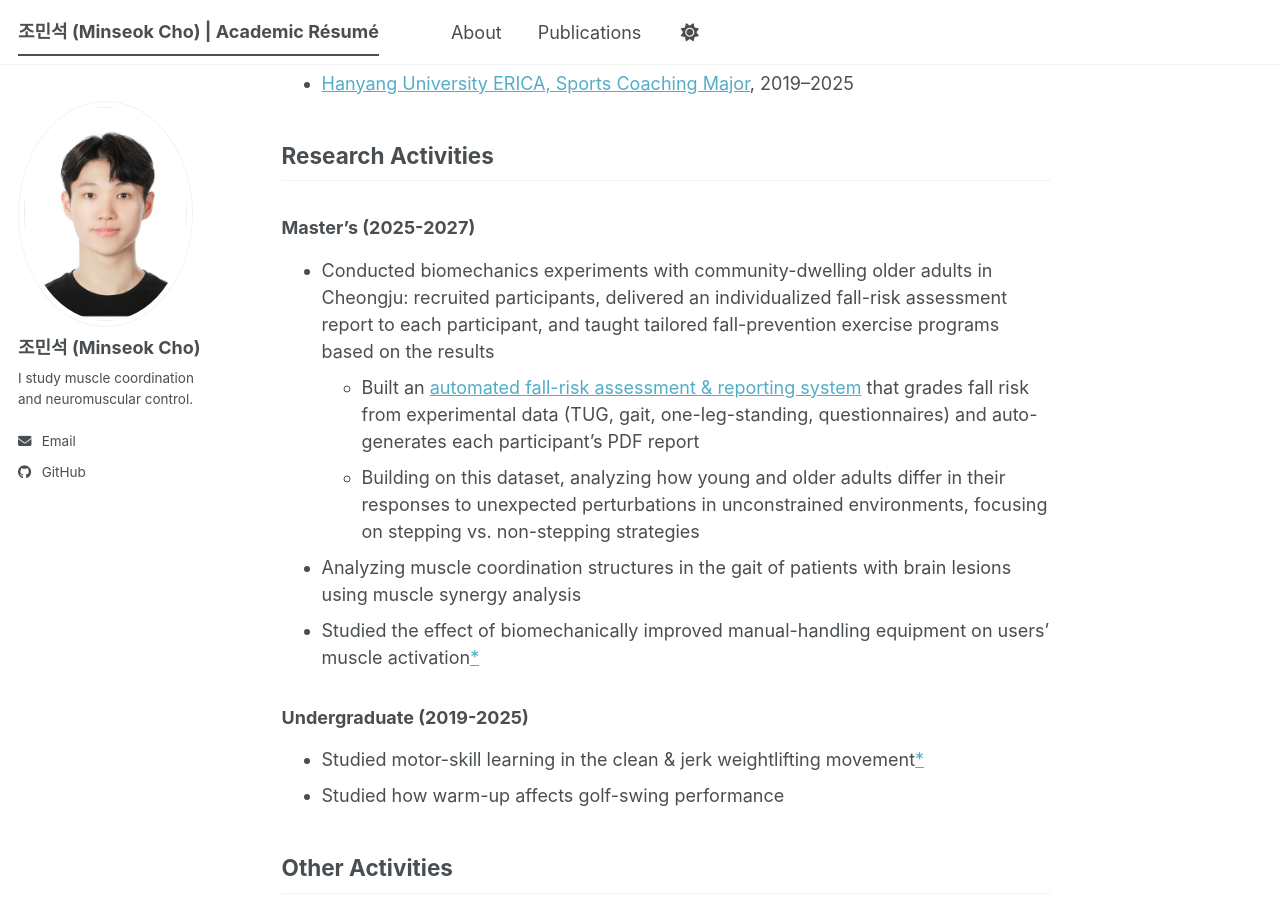
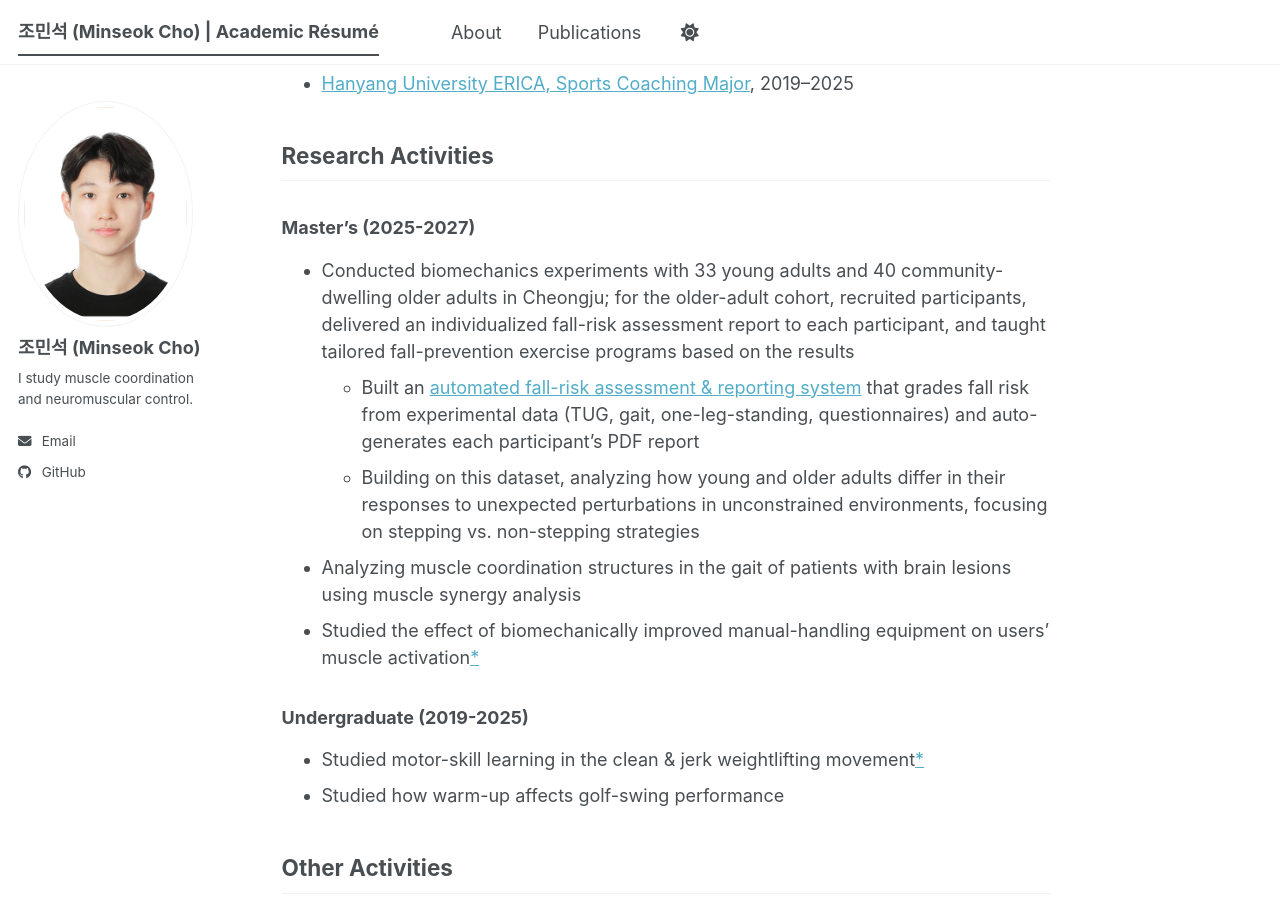
Before and after one commit to Rukkha1024/Rukkha1024.github.io, a Jekyll site: the page built from _pages/about.md, in a window 1280 px wide and 900 px high, scrolled down 1021 px. Built offline with Jekyll 4.4.1, drawn with Linux system fonts in a browser that asks for light colours; a style sheet for code colours, icons or effects is not loaded.

Commit message:
연구 참여자 연령대와 인원 수정

```diff
--- a/_pages/about.md
+++ b/_pages/about.md
@@ -38,7 +38,7 @@ Using multi-channel electromyography (EMG) and NMF-based muscle synergy analysis
 
 ### Master's (2025-2027)
 
-- Conducted biomechanics experiments with community-dwelling older adults in Cheongju: recruited participants, delivered an individualized fall-risk assessment report to each participant, and taught tailored fall-prevention exercise programs based on the results
+- Conducted biomechanics experiments with 33 young adults and 40 community-dwelling older adults in Cheongju; for the older-adult cohort, recruited participants, delivered an individualized fall-risk assessment report to each participant, and taught tailored fall-prevention exercise programs based on the results
   - Built an [automated fall-risk assessment & reporting system](https://github.com/Rukkha1024/elderly-balance-assessment-public) that grades fall risk from experimental data (TUG, gait, one-leg-standing, questionnaires) and auto-generates each participant's PDF report
   - Building on this dataset, analyzing how young and older adults differ in their responses to unexpected perturbations in unconstrained environments, focusing on stepping vs. non-stepping strategies
 - Analyzing muscle coordination structures in the gait of patients with brain lesions using muscle synergy analysis
```
